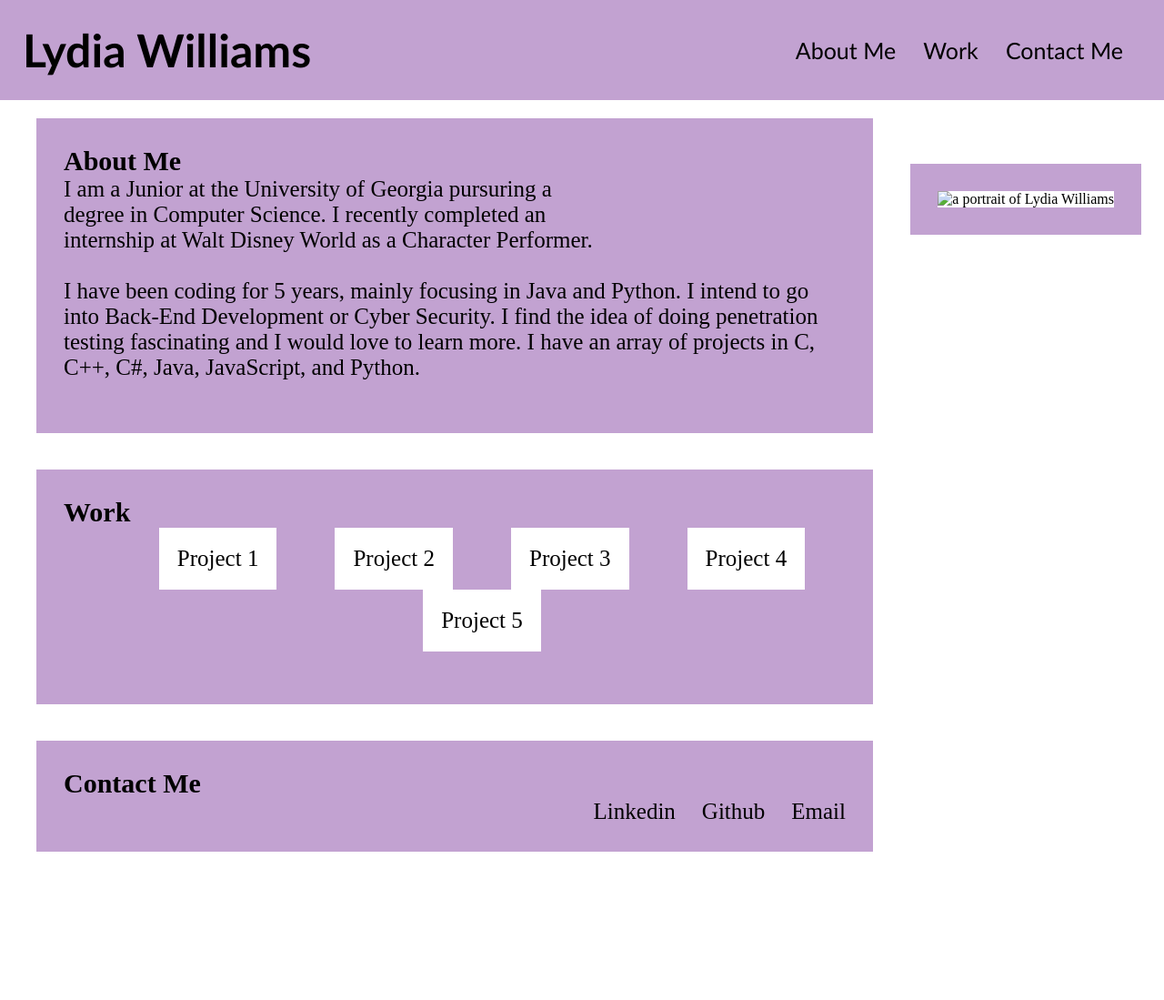
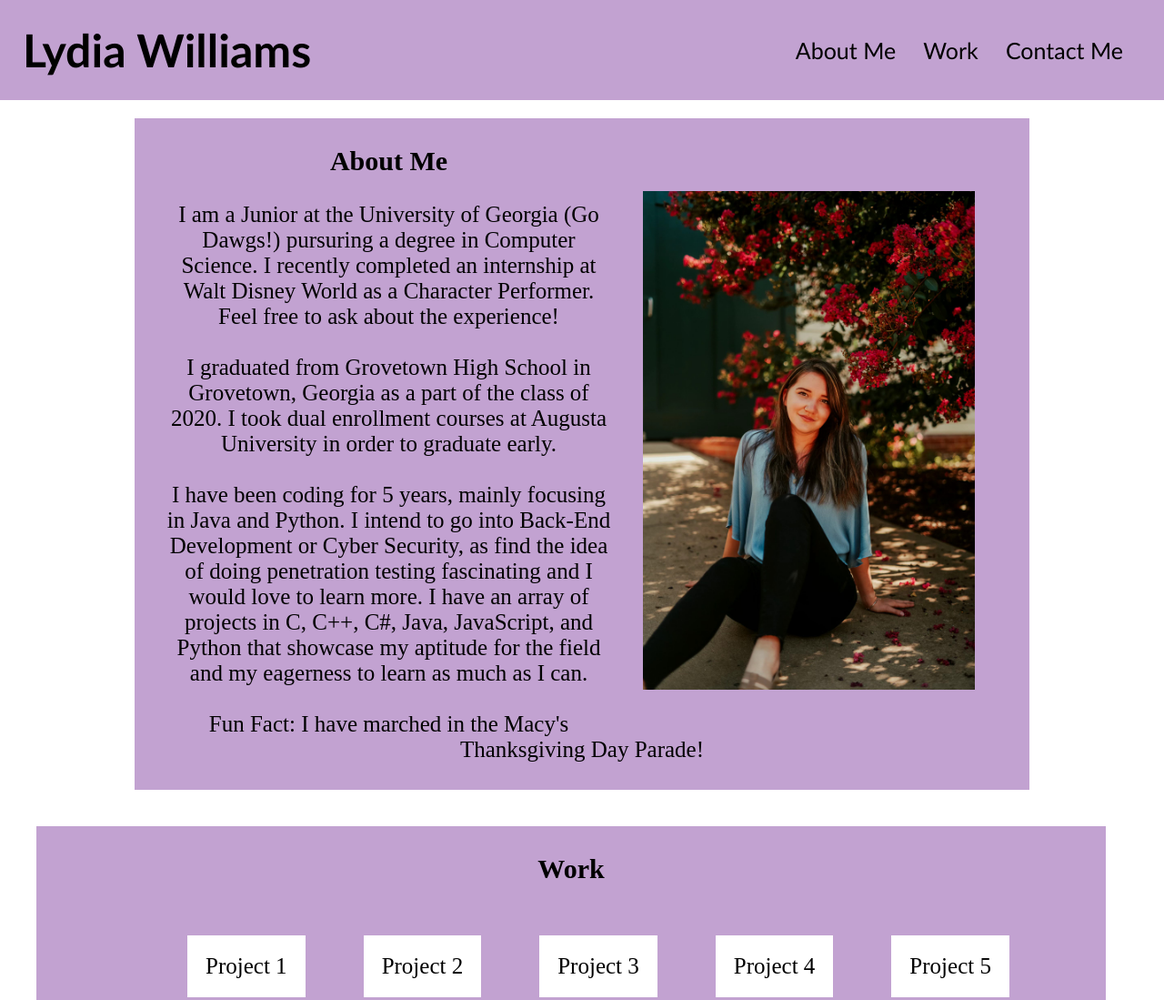
Before and after one commit to lydnicwil/portfolio-website, a plain HTML site: page index.html in a window 1280 px wide. Shown: the top 1099 px of the page at 91% size. Before the commit the page ends 956 px from the top, so only its background shows below. Drawn offline with Linux system fonts and the light colour scheme.

Commit message:
Updating website format

```diff
--- a/assets/css/style.css
+++ b/assets/css/style.css
@@ -59,29 +59,32 @@ p {
 .about-me img{
     display: block;
     margin: 20px auto;
-    max-width: 400px;
+    max-width: 425px;
     border: 30px solid #c2a2d1;
     position: relative;
-    right: -325px;
+    /*right 525*/
     top: 0px;
 }
 
 .about-me {
-    width: 75%;
+    width: 80%;
+    display: inline-block;
+    /*margin-left: 20px;*/
+    margin-left:10%;
+    background-color: #c2a2d1;
+    border: 20px solid #ffffff;
+    padding: 30px;
+    text-align: center;
+}
+
+.work {
+    width: 95%;
     display: inline-block;
     margin-left: 20px;
     background-color: #c2a2d1;
     border: 20px solid #ffffff;
     padding: 30px;
-}
-
-.work {
-    width: 75%;
-    display: inline-block;
-    margin-left: 20px;
-    background-color: #c2a2d1;
-    border: 20px solid #ffffff;
-    padding: 30px;
+    text-align: center;
 }
 
 .work ul {
@@ -98,17 +101,17 @@ p {
 }
 
 .contact-me {
-    width: 75%;
+    width: 100%;
     display: inline-block;
-    margin-left: 20px;
     background-color: #c2a2d1;
-    border: 20px solid #ffffff;
-    padding: 30px;
+    margin: 40px solid #c2a2d1;
+    padding: 40px;
+    text-align: center;
 }
 
 .contact-me ul {
     list-style-type: none;
-    float: right;
+    float: center;
 }
 
 .contact-me ul li {
--- a/index.html
+++ b/index.html
@@ -27,15 +27,20 @@
 
     <section class="content">
         <div class="about-me">
-            <img src=".assets/images/cost-management.png" class="float-right" alt="a portrait of Lydia Williams"/>
+            <img src="./assets/images/portrait.jpg" class="float-right" alt="a portrait of Lydia Williams"/>
             <h2>About Me</h2>
             <p>
-                I am a Junior at the University of Georgia pursuring a degree in Computer Science. I recently completed an internship at Walt Disney World as a Character Performer. <br><br>
-                I have been coding for 5 years, mainly focusing in Java and Python. I intend to go into Back-End Development or Cyber Security. I find the idea of doing penetration testing fascinating and I would love to learn more. I have an array of projects in C, C++, C#, Java, JavaScript, and Python.<br><br>
+                <br>I am a Junior at the University of Georgia (Go Dawgs!) pursuring a degree in Computer Science. I recently completed an internship at Walt Disney World as a Character Performer. Feel free to ask about the experience! <br><br>
+                I graduated from Grovetown High School in Grovetown, Georgia as a part of the class of 2020. I took dual enrollment courses at Augusta University in order to graduate early.<br><br>
+                I have been coding for 5 years, mainly focusing in Java and Python. I intend to go into Back-End Development or Cyber Security, as find the idea of doing penetration testing fascinating and I would love to learn more. I have an array of projects in C, C++, C#, Java, JavaScript, and Python that showcase my aptitude for the field and my eagerness to learn as much as I can.<br><br>
+                Fun Fact: I have marched in the Macy's Thanksgiving Day Parade!
             </p>
         </div>
         <div class="work">
             <h2>Work</h2>
+            <p>
+                <br><br>
+            </p>
             <ul>
                 <li>
                     <a href=https://github.com/lydnicwil>Project 1</a>
```
